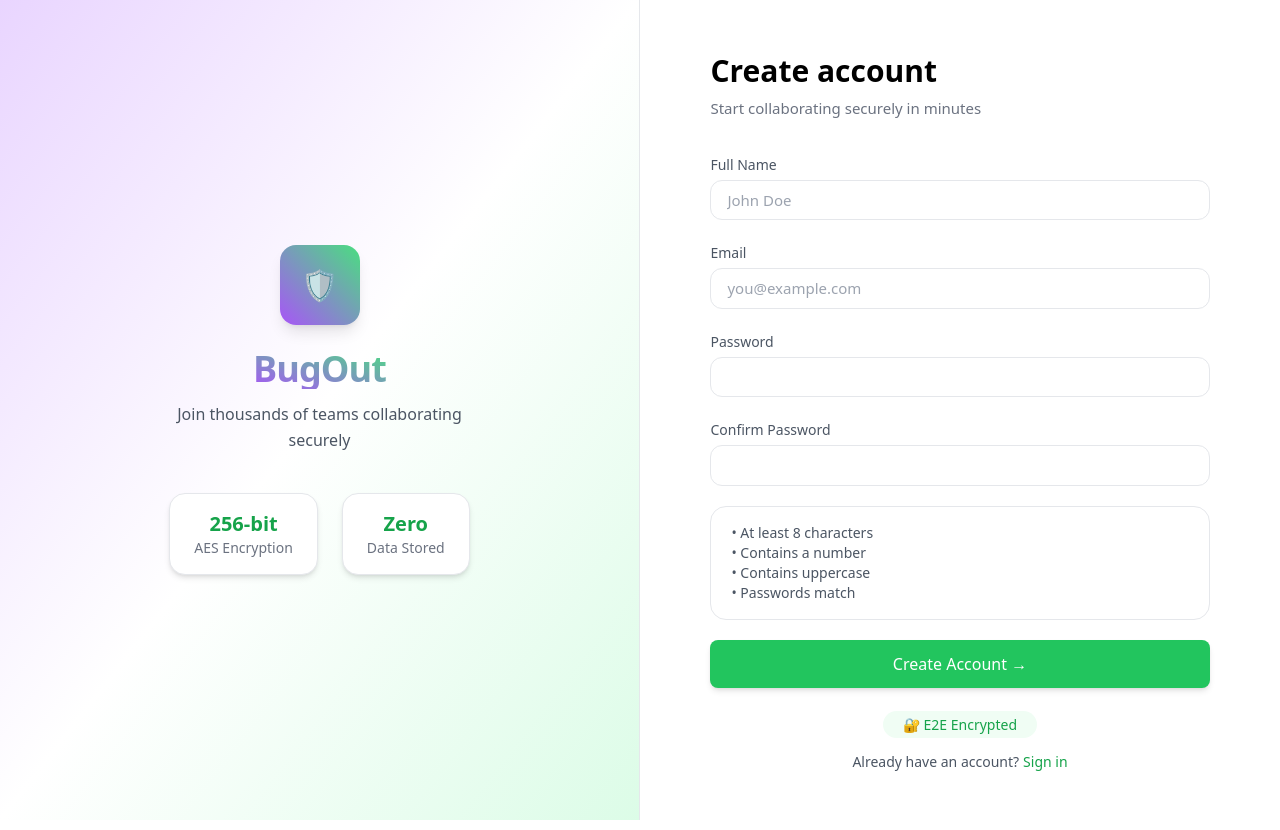
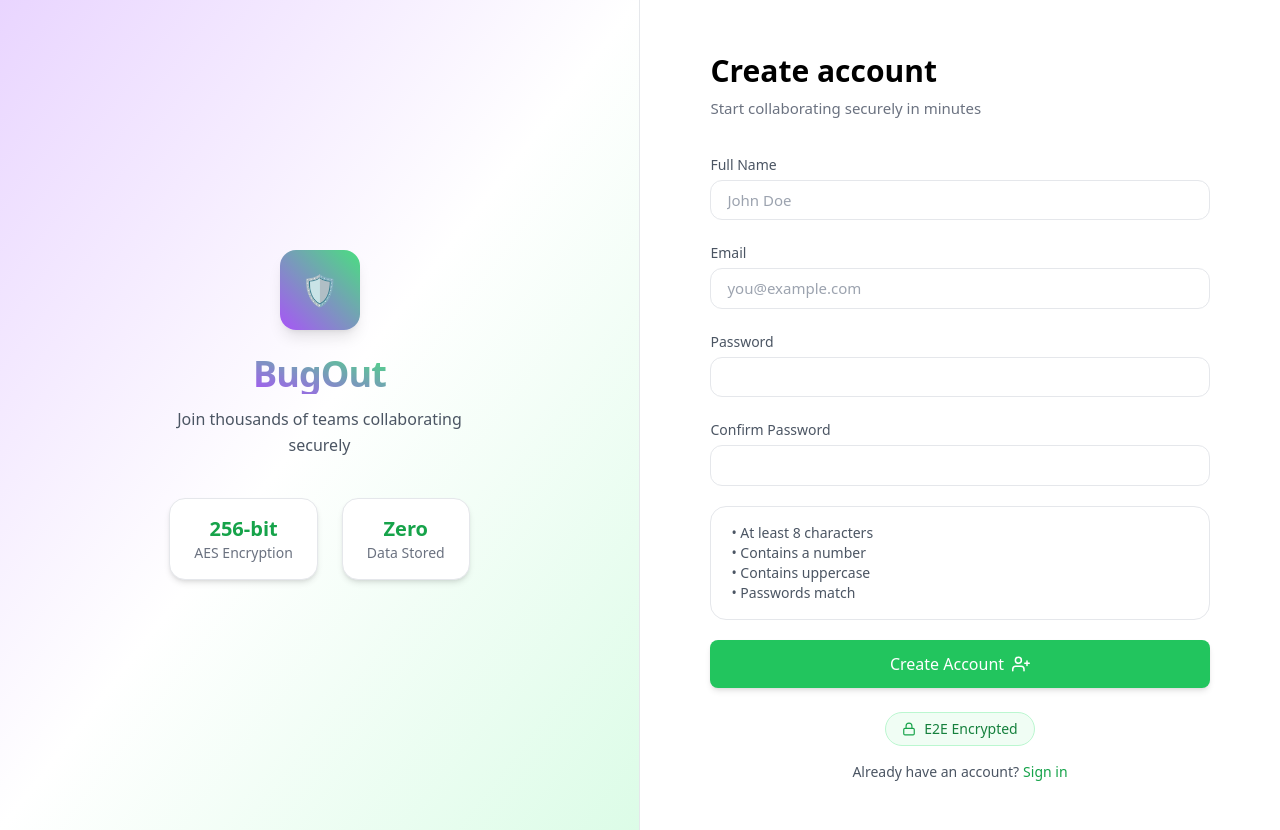
Before and after one commit to Dharani260901/BugOut, a React (Vite) app in the folder vite-project/: page /signup in a window 1280 px wide. Built offline with nearby package versions, Linux system fonts and the light colour scheme.

Commit message:
icons are updated

```diff
--- a/vite-project/src/pages/Login.jsx
+++ b/vite-project/src/pages/Login.jsx
@@ -2,6 +2,12 @@ import React, { useState } from "react";
 import { useNavigate } from "react-router-dom";
 import toast from "react-hot-toast";
 import { loginApi } from "../api/authApi";
+import {
+
+  FiLogIn,
+  FiLock,
+
+} from "react-icons/fi";
 
 export default function Login() {
   const navigate = useNavigate();
@@ -96,16 +102,30 @@ export default function Login() {
             </div>
 
             {/* SIGN IN BUTTON */}
-            <button className="bg-green-500 hover:bg-green-600 text-white py-3 rounded-lg shadow-md">
-              Sign In →
-            </button>
+           <button
+  className="flex items-center justify-center gap-2
+             bg-green-500 hover:bg-green-600
+             text-white py-3 rounded-lg shadow-md
+             transition"
+>
+  Sign In
+   <FiLogIn size={18} />
+</button>
+
+
           </form>
 
           {/* Bottom Section */}
           <div className="mt-6 text-center">
-            <span className="text-green-600 text-sm bg-green-50 px-5 py-1 rounded-full">
-              🔐 E2E Encrypted
-            </span>
+           <span
+    className="inline-flex items-center gap-2
+               text-green-700 text-sm
+               bg-green-50 border border-green-200
+               px-4 py-1.5 rounded-full"
+  >
+    <FiLock size={14} className="text-green-600" />
+    E2E Encrypted
+  </span>
 
             <p className="mt-4 text-sm text-gray-600">
               Don’t have an account?
--- a/vite-project/src/pages/RoomDashboard.jsx
+++ b/vite-project/src/pages/RoomDashboard.jsx
@@ -1,6 +1,16 @@
 import React, { useState,useEffect } from "react";
 import { useNavigate } from "react-router-dom";
 import { createRoomApi, joinRoomApi, getMyRoomsApi } from "../api/roomApi";
+import {
+  FiLogOut,
+  FiLock,
+  FiPlusCircle,
+  FiUsers,
+  FiArrowRight,
+  FiCopy,
+  FiCheckCircle
+} from "react-icons/fi";
+
 
 export default function RoomDashboard() {
   const navigate = useNavigate();
@@ -72,14 +82,18 @@ export default function RoomDashboard() {
 
       {/* ================= HEADER ================= */}
       <header className="flex justify-between items-center px-10 py-4 border-b bg-white">
-        <div className="flex items-center gap-2">
-          <div className="w-8 h-8 bg-gradient-to-tr from-purple-500 to-green-400 rounded-lg" />
-          <span className="font-semibold text-xl">CryptRoom</span>
+         <div className="flex items-center gap-3">
+    {/* ICON */}
+    <div className="w-9 h-9 rounded-xl bg-gradient-to-tr from-purple-500 to-green-400 shadow-md flex items-center justify-center">
+  <span className="text-white text-lg">🛡️</span>
 </div>
-
+</div>
         <div className="flex items-center gap-6">
-          <span className="text-green-600 border rounded-full px-4 py-1 text-sm bg-green-50">
-            🔐 E2E Encrypted
+          <span className="flex items-center gap-1.5
+                 text-green-600 border border-green-200
+                 rounded-full px-3 py-1
+                 text-xs bg-green-50">
+             <FiLock size={14} /> E2E Encrypted
           </span>
 
           <div className="text-right">
@@ -88,7 +102,7 @@ export default function RoomDashboard() {
           </div>
 
           <button onClick={handleLogout} className="text-xl">
-            ↪️
+             <FiLogOut size={20} />
           </button>
         </div>
       </header>
@@ -127,9 +141,10 @@ export default function RoomDashboard() {
 
                 <button
     onClick={() => navigate(`/room/${room.roomCode}`)}
-                  className="text-green-600 font-medium"
+    className="flex items-center gap-1 text-green-600 font-medium
+               hover:translate-x-0.5 transition"
   >
-                  Open →
+                  Open <FiArrowRight />
                 </button>
               </div>
             ))}
@@ -145,13 +160,13 @@ export default function RoomDashboard() {
               setTab("create");
               setRoomCreated(false);
             }}
-            className={`px-6 py-2 rounded-full ${
+            className={`flex items-center gap-2 px-6 py-2 rounded-full text-sm transition ${
         tab === "create"
-                ? "bg-white shadow font-semibold"
-                : "text-gray-600"
+          ? "bg-white shadow font-semibold text-gray-900"
+          : "text-gray-500 hover:text-gray-800"
       }`}
     >
-            ➕ Create Room
+              <FiPlusCircle /> Create Room
           </button>
 
           <button
@@ -159,13 +174,13 @@ export default function RoomDashboard() {
               setTab("join");
               setRoomCreated(false);
             }}
-            className={`px-6 py-2 rounded-full ${
+            className={`flex items-center gap-2 px-6 py-2 rounded-full text-sm transition ${
         tab === "join"
-                ? "bg-white shadow font-semibold"
-                : "text-gray-600"
+          ? "bg-white shadow font-semibold text-gray-900"
+          : "text-gray-500 hover:text-gray-800"
       }`}
     >
-            👤 Join Room
+             <FiUsers /> Join Room
           </button>
         </div>
       </div>
@@ -177,7 +192,10 @@ export default function RoomDashboard() {
           {/* ===== ROOM CREATED SUCCESS ===== */}
           {roomCreated ? (
             <>
-              <h2 className="text-xl font-semibold">✨ Room Created!</h2>
+              <h2 className="flex items-center gap-2 text-xl font-semibold text-gray-800">
+  <FiCheckCircle className="text-green-600" size={22} />
+  Room Created!
+</h2>
 
               <p className="text-gray-500 mt-1 italic">“{roomName}”</p>
 
@@ -189,8 +207,10 @@ export default function RoomDashboard() {
                   </span>
                   <button
   onClick={() => navigator.clipboard.writeText(roomCode)}
+  className="text-gray-500 hover:text-green-600 transition"
+  title="Copy room code"
 >
-                    📋
+  <FiCopy size={18} />
 </button>
                 </div>
               </div>
@@ -199,13 +219,14 @@ export default function RoomDashboard() {
                 onClick={() => navigate(`/room/${roomCode}`)}
                 className="mt-6 bg-green-500 hover:bg-green-600 text-white w-full py-3 rounded-xl"
               >
-                Enter Room →
+                Enter Room
               </button>
             </>
           ) : tab === "create" ? (
             <>
               {/* ===== CREATE ROOM ===== */}
-              <h2 className="text-xl font-semibold">✨ Create New Room</h2>
+             <h2 className="flex items-center gap-2 text-xl font-semibold text-gray-800">
+  <FiCheckCircle className="text-green-600" size={22} /> Create New Room</h2>
 
               <div className="mt-6">
                 <label className="text-sm text-gray-600">Room Name</label>
@@ -237,7 +258,10 @@ export default function RoomDashboard() {
           ) : (
             <>
               {/* ===== JOIN ROOM ===== */}
-              <h2 className="text-xl font-semibold">👥 Join Room</h2>
+             <h2 className="flex items-center gap-2 text-xl font-semibold">
+  <FiUsers size={20} className="text-gray-700" />
+  Join Room
+</h2>
 
               <div className="mt-6">
                 <label className="text-sm text-gray-600">Room Code</label>
--- a/vite-project/src/pages/Signup.jsx
+++ b/vite-project/src/pages/Signup.jsx
@@ -2,6 +2,7 @@ import React, { useState } from "react";
 import { useNavigate } from "react-router-dom";
 import toast from "react-hot-toast";
 import { signupApi } from "../api/authApi";
+import { FiUserPlus,FiLock } from "react-icons/fi";
 
 export default function Signup() {
   const navigate = useNavigate();
@@ -139,15 +140,27 @@ export default function Signup() {
         <p>• Passwords match</p>
       </div>
 
-      <button className="bg-green-500 hover:bg-green-600 text-white py-3 rounded-lg shadow-md">
-        Create Account →
-      </button>
+     <button
+  className="flex items-center justify-center gap-2
+             bg-green-500 hover:bg-green-600
+             text-white py-3 rounded-lg shadow-md transition"
+>
+  Create Account
+  <FiUserPlus size={18} />
+</button>
+
     </form>
 
     <div className="mt-6 text-center">
-      <span className="text-green-600 text-sm bg-green-50 px-5 py-1 rounded-full">
-        🔐 E2E Encrypted
-      </span>
+     <span
+    className="inline-flex items-center gap-2
+               text-green-700 text-sm
+               bg-green-50 border border-green-200
+               px-4 py-1.5 rounded-full"
+  >
+    <FiLock size={14} className="text-green-600" />
+    E2E Encrypted
+  </span>
 
       <p className="mt-4 text-sm text-gray-600">
         Already have an account?
```
Lines whose indentation alone changed are shown as unchanged.
